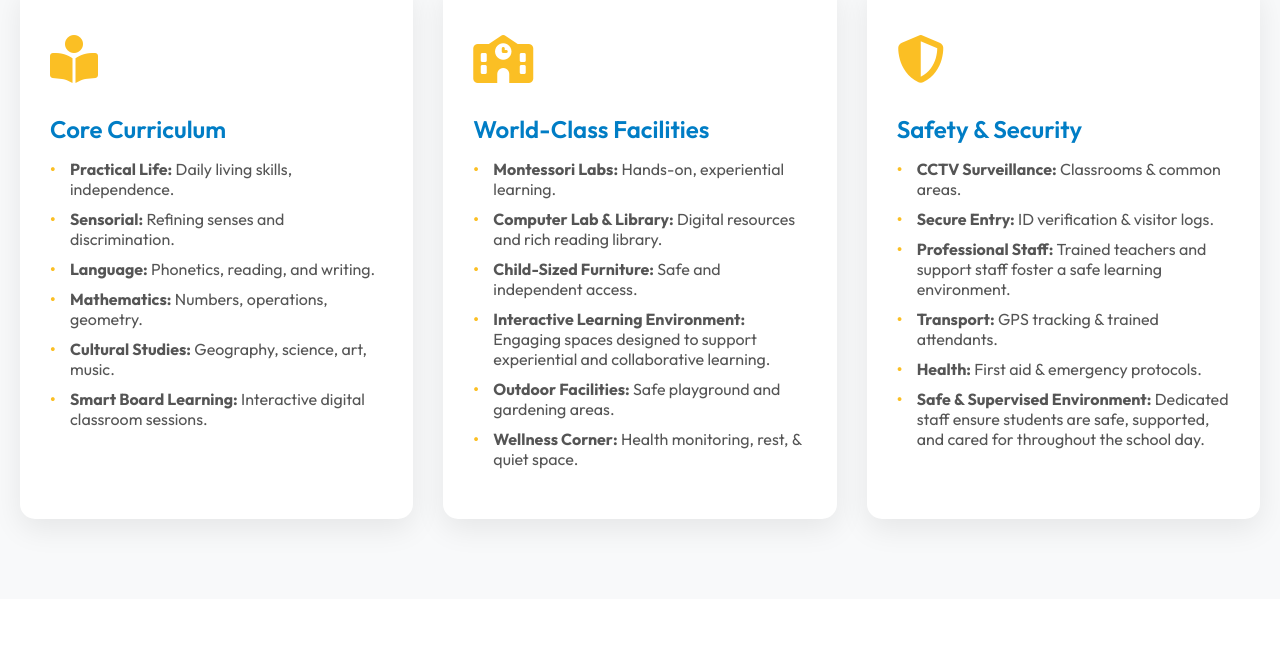
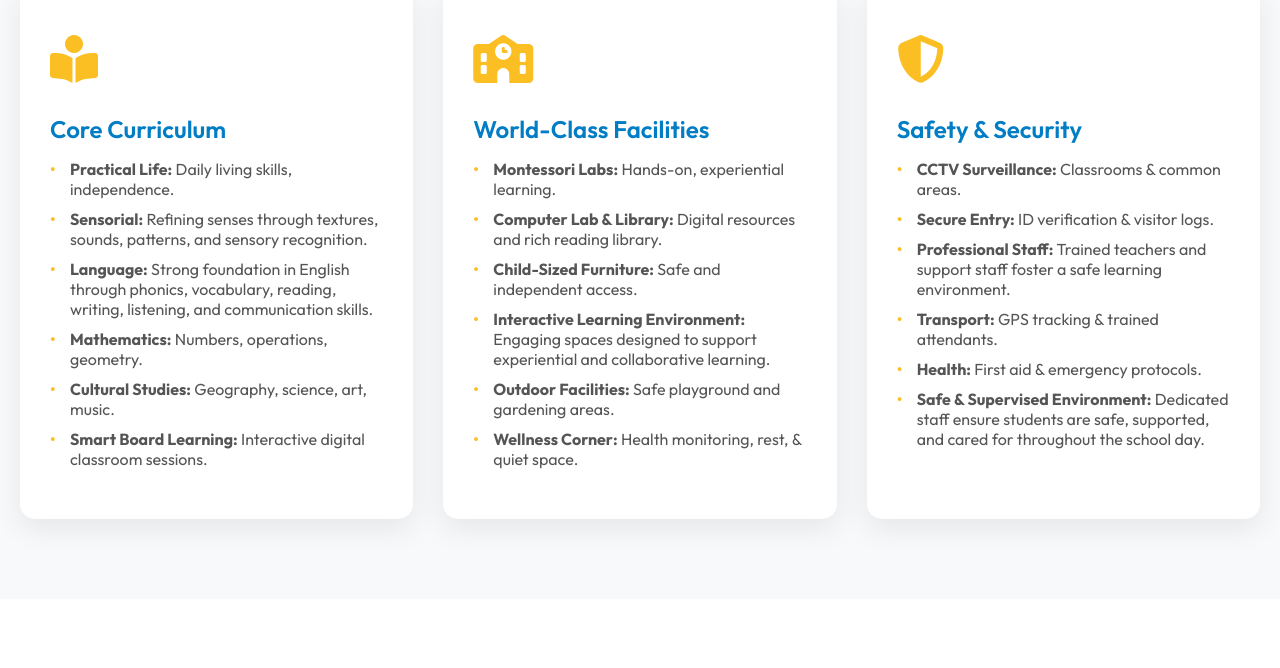
Before and after one commit to gowthamnagarajvb/DNS-, a plain HTML site: page academics.html in a window 1280 px wide. Shown: the part 1553-2221 px from the top of the page. Drawn offline with Linux system fonts and the light colour scheme.

Commit message:
Update Sensorial and Language descriptions under Core Curriculum in academics.html

```diff
--- a/academics.html
+++ b/academics.html
@@ -97,8 +97,8 @@
                     <h3 class="euro-card-title">Core Curriculum</h3>
                     <ul class="euro-card-list">
                         <li><strong>Practical Life:</strong> Daily living skills, independence.</li>
-                        <li><strong>Sensorial:</strong> Refining senses and discrimination.</li>
-                        <li><strong>Language:</strong> Phonetics, reading, and writing.</li>
+                        <li><strong>Sensorial:</strong> Refining senses through textures, sounds, patterns, and sensory recognition.</li>
+                        <li><strong>Language:</strong> Strong foundation in English through phonics, vocabulary, reading, writing, listening, and communication skills.</li>
                         <li><strong>Mathematics:</strong> Numbers, operations, geometry.</li>
                         <li><strong>Cultural Studies:</strong> Geography, science, art, music.</li>
                         <li><strong>Smart Board Learning:</strong> Interactive digital classroom sessions.</li>
```
